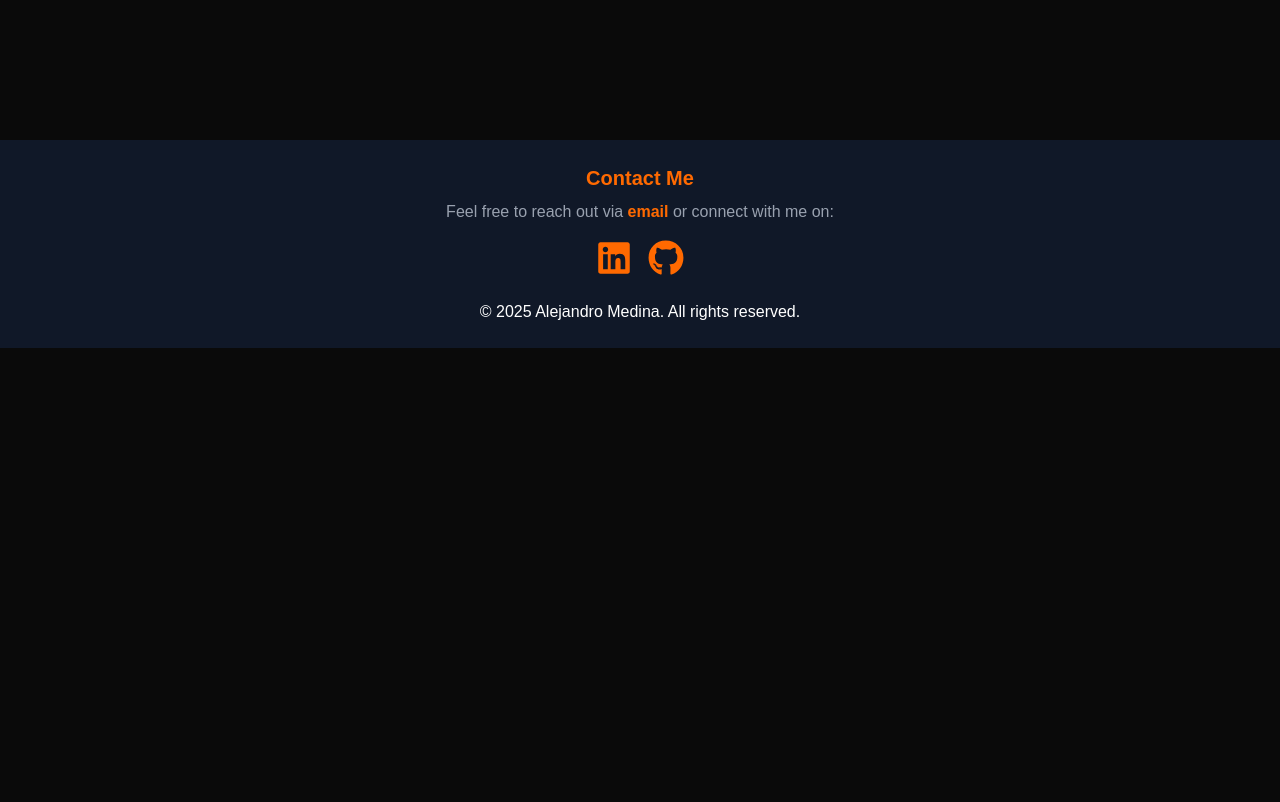
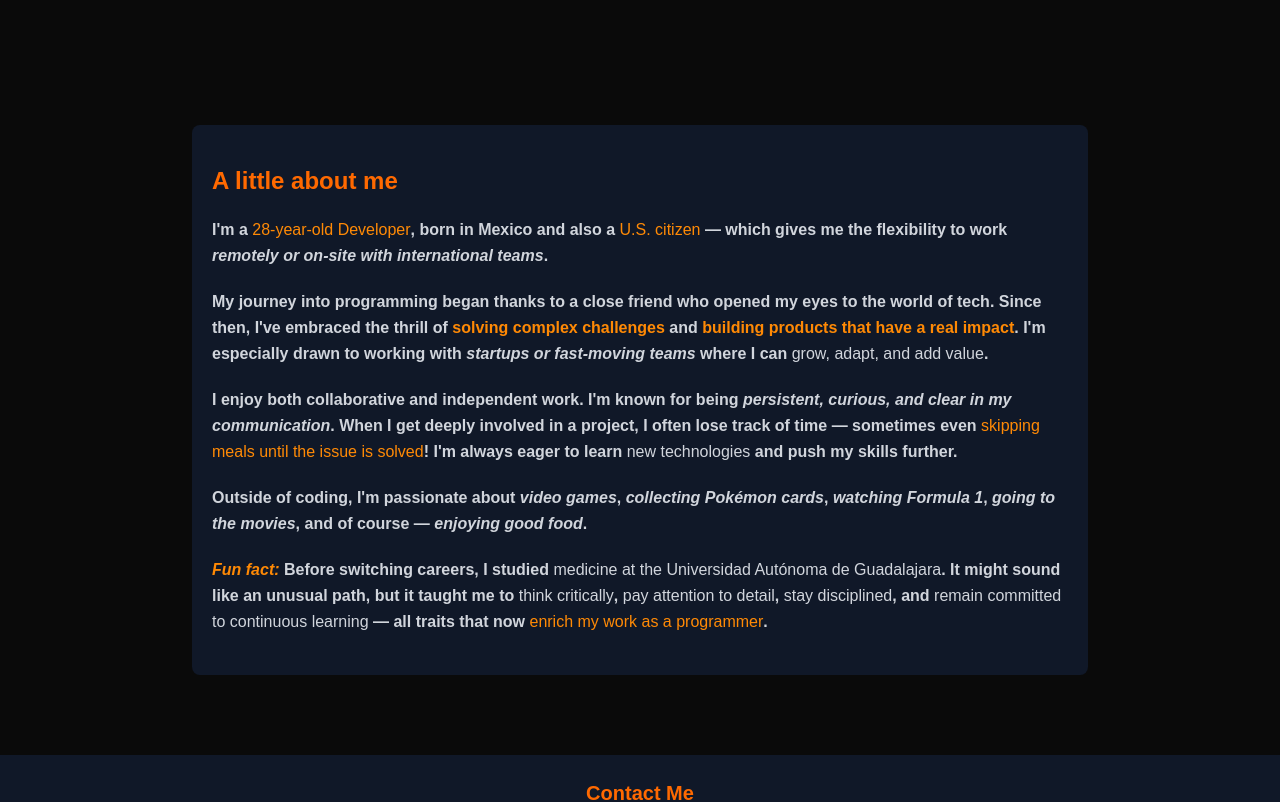
Before and after one commit to Meva1997/personal-portfolio-next, a Next.js app: page / in a window 1280 px wide. Shown: the part 900-1702 px from the top of the page. Before the commit the page ends 1248 px from the top, so only its background shows below. Built offline with nearby package versions, Linux system fonts and the light colour scheme.

Commit message:
added a section about me

```diff
--- a/app/page.tsx
+++ b/app/page.tsx
@@ -6,7 +6,7 @@ export default function Home() {
   return (
     <>
       <MainHeader />
-      <main className="flex flex-col items-center justify-center min-h-screen my-20 lg:mt-10">
+      <main className="flex flex-col items-center justify-center min-h-screen my-20">
         <h1 className="px-5 text-4xl font-bold text-center text-orange-500">
           Welcome to My Portfolio
         </h1>
--- a/components/AboutMeCard.tsx
+++ b/components/AboutMeCard.tsx
@@ -7,7 +7,7 @@ export default function AboutMeCard() {
   return (
     <>
       <section className="flex flex-col items-center max-w-4xl px-5 mx-auto my-10 space-y-6 rounded-lg shadow-md text-balance md:flex-row md:space-y-0 md:space-x-6">
-        <div className="p-5 text-white bg-gray-900 rounded-lg">
+        <div className="p-5 text-gray-300 bg-gray-900 rounded-lg">
           <p className="text-lg font-semibold text-center md:text-center">
             Hello! My name is{" "}
             <span className="text-xl font-bold text-orange-500">
@@ -28,7 +28,7 @@ export default function AboutMeCard() {
           width={250}
           height={250}
           priority
-          className="object-cover rounded-full shadow-lg"
+          className="object-cover mt-10 rounded-full shadow-lg md:mt-0"
         />
       </section>
       <section className="mt-20">
@@ -39,6 +39,84 @@ export default function AboutMeCard() {
           <TechStack />
         </Suspense>
       </section>
+      <section className="max-w-4xl px-5 py-10 mx-auto mt-20 space-y-5 font-semibold text-gray-300 bg-gray-900 rounded-lg">
+        <h3 className="text-2xl font-bold text-orange-500">
+          A little about me
+        </h3>
+
+        <p className="text-base leading-relaxed">
+          I&apos;m a{" "}
+          <span className="font-medium text-orange-400">
+            28-year-old Developer
+          </span>
+          , born in Mexico and also a
+          <span className="font-medium text-orange-400"> U.S. citizen</span> —
+          which gives me the flexibility to work{" "}
+          <span className="italic">
+            remotely or on-site with international teams
+          </span>
+          .
+        </p>
+
+        <p className="text-base leading-relaxed">
+          My journey into programming began thanks to a close friend who opened
+          my eyes to the world of tech. Since then, I&apos;ve embraced the
+          thrill of{" "}
+          <span className="text-orange-400">solving complex challenges</span>{" "}
+          and{" "}
+          <span className="text-orange-400">
+            building products that have a real impact
+          </span>
+          . I&apos;m especially drawn to working with{" "}
+          <span className="italic">startups or fast-moving teams</span> where I
+          can <span className="font-medium">grow, adapt, and add value</span>.
+        </p>
+
+        <p className="text-base leading-relaxed">
+          I enjoy both collaborative and independent work. I&apos;m known for
+          being{" "}
+          <span className="italic">
+            persistent, curious, and clear in my communication
+          </span>
+          . When I get deeply involved in a project, I often lose track of time
+          — sometimes even{" "}
+          <span className="font-medium text-orange-400">
+            skipping meals until the issue is solved
+          </span>
+          ! I&apos;m always eager to learn{" "}
+          <span className="font-medium">new technologies</span> and push my
+          skills further.
+        </p>
+
+        <p className="text-base leading-relaxed">
+          Outside of coding, I&apos;m passionate about{" "}
+          <span className="italic">video games</span>,{" "}
+          <span className="italic">collecting Pokémon cards</span>,{" "}
+          <span className="italic">watching Formula 1</span>,{" "}
+          <span className="italic">going to the movies</span>, and of course —{" "}
+          <span className="italic">enjoying good food</span>.
+        </p>
+
+        <p className="text-base leading-relaxed">
+          <span className="italic text-orange-400">Fun fact:</span> Before
+          switching careers, I studied{" "}
+          <span className="font-medium">
+            medicine at the Universidad Autónoma de Guadalajara
+          </span>
+          . It might sound like an unusual path, but it taught me to{" "}
+          <span className="font-medium">think critically</span>,{" "}
+          <span className="font-medium">pay attention to detail</span>,{" "}
+          <span className="font-medium">stay disciplined</span>, and{" "}
+          <span className="font-medium">
+            remain committed to continuous learning
+          </span>{" "}
+          — all traits that now{" "}
+          <span className="font-medium text-orange-400">
+            enrich my work as a programmer
+          </span>
+          .
+        </p>
+      </section>
     </>
   );
 }
--- a/components/Footer.tsx
+++ b/components/Footer.tsx
@@ -1,3 +1,4 @@
+import Link from "next/link";
 import { FaLinkedin, FaGithub } from "react-icons/fa";
 
 export default function Footer() {
@@ -10,12 +11,12 @@ export default function Footer() {
           </h3>
           <p className="text-center text-gray-400">
             Feel free to reach out via{" "}
-            <a
-              href="mailto:alexmedval2@gmail.com"
+            <Link
+              href="/contact"
               className="font-semibold text-orange-500 hover:underline"
             >
               email
-            </a>{" "}
+            </Link>{" "}
             or connect with me on:{" "}
           </p>
           <div className="flex justify-center py-2 space-x-4 text-4xl text-orange-500">
--- a/components/ProjectCard.tsx
+++ b/components/ProjectCard.tsx
@@ -20,7 +20,7 @@ export default function ProjectCard() {
               width={280}
               height={100}
             />
-            <p className="text-lg font-bold text-justify text-white md:pl-2 ">
+            <p className="text-lg font-bold text-justify text-gray-300 md:pl-2 ">
               {project.description}
             </p>
           </div>
--- a/components/TechStack.tsx
+++ b/components/TechStack.tsx
@@ -11,7 +11,7 @@ import { SiTypescript } from "react-icons/si";
 
 export default function TechStack() {
   return (
-    <article className="px-6 my-6">
+    <article className="px-6 my-10">
       <ul className="grid items-center justify-center max-w-3xl grid-cols-2 gap-6 mx-auto md:grid-cols-3 lg:flex lg:items-center lg:justify-center lg:gap-8">
         <li>
           <RiNextjsFill className="text-6xl text-gray-500 md:text-8xl" />
```
